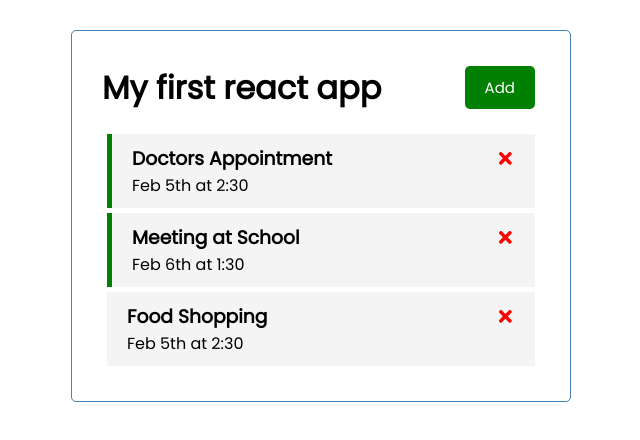
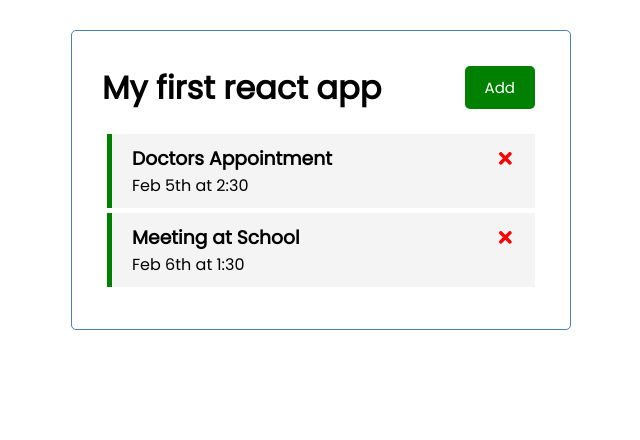
Before and after one commit to Taposh-Das/react-task-tracker, a React (Create React App) app: page / in a window 1280 px wide. Shown: the top 440 px of the page, without its empty margins (319-959 px from the left). Built offline with nearby package versions, Linux system fonts and the light colour scheme; data requests are answered from the project's data file.

Commit message:
Delete Tasks from server
Right now if we delete a task, it will delete from UI i.e. if you reload the page the tasks will come back.

Code to do delete operation i.e. delete data from sever is in this commit

```diff
--- a/db.json
+++ b/db.json
@@ -5,18 +5,12 @@
       "text": "Doctors Appointment",
       "day": "Feb 5th at 2:30",
       "reminder": true
-  },
-  {
+    },
+    {
       "id": 2,
       "text": "Meeting at School",
       "day": "Feb 6th at 1:30",
       "reminder": true
-  },
-  {
-      "id": 3,
-      "text": "Food Shopping",
-      "day": "Feb 5th at 2:30",
-      "reminder": false
-  }
+    }
   ]
 }
--- a/src/App.js
+++ b/src/App.js
@@ -33,8 +33,13 @@
     setTasks([...tasks, newTask])
   }
 
-  // Delete Tasl
-  const deleteTask = (id) => {
+  // Delete Task
+  const deleteTask = async(id) => {
+    // this line is to delete task from json server
+    await fetch(`http://localhost:5000/tasks/${id}`,{
+      method: 'DELETE'
+    })
+
     /*for each delete of task, we filter out the id on which the red cross
     icon was clicked. and only display the rest of the tasks*/
     setTasks(tasks.filter((task) => task.id!==id))
```
